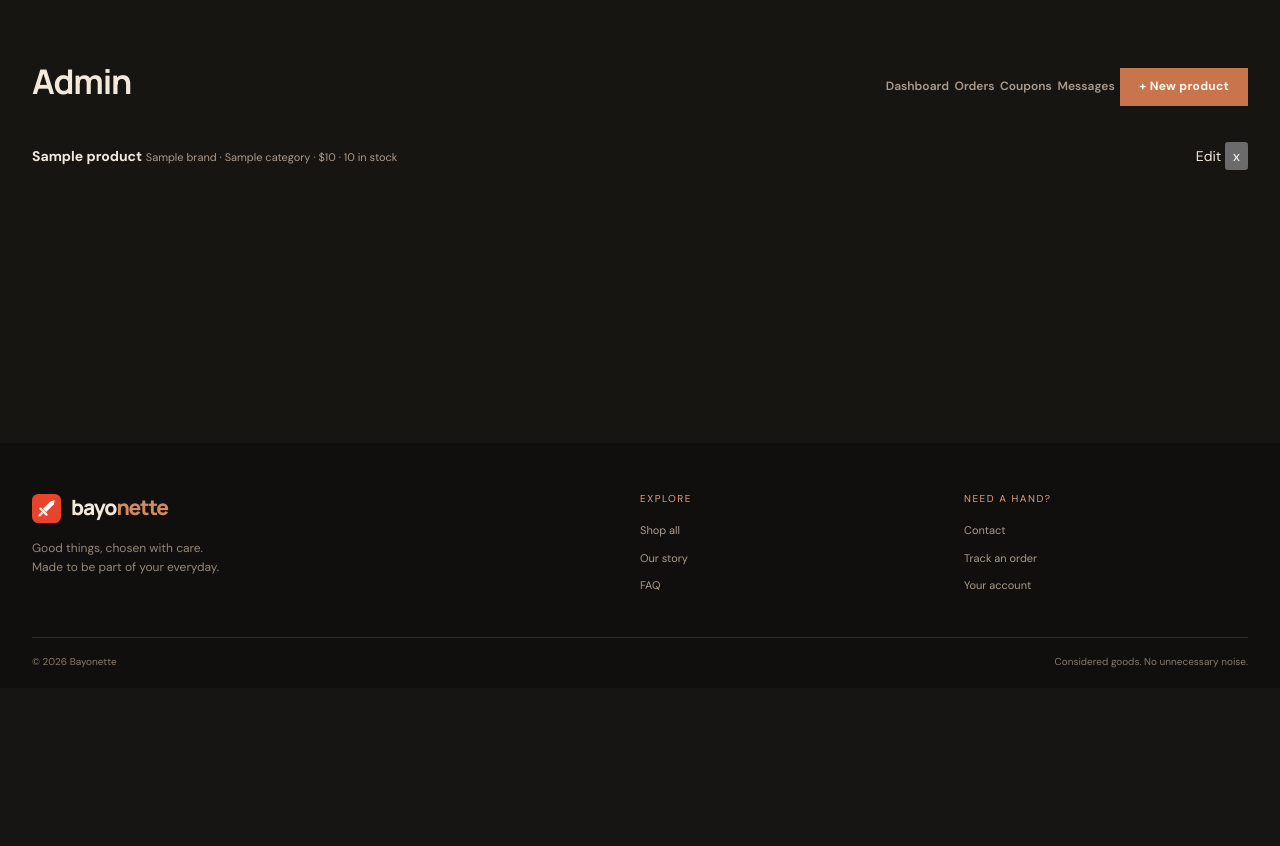
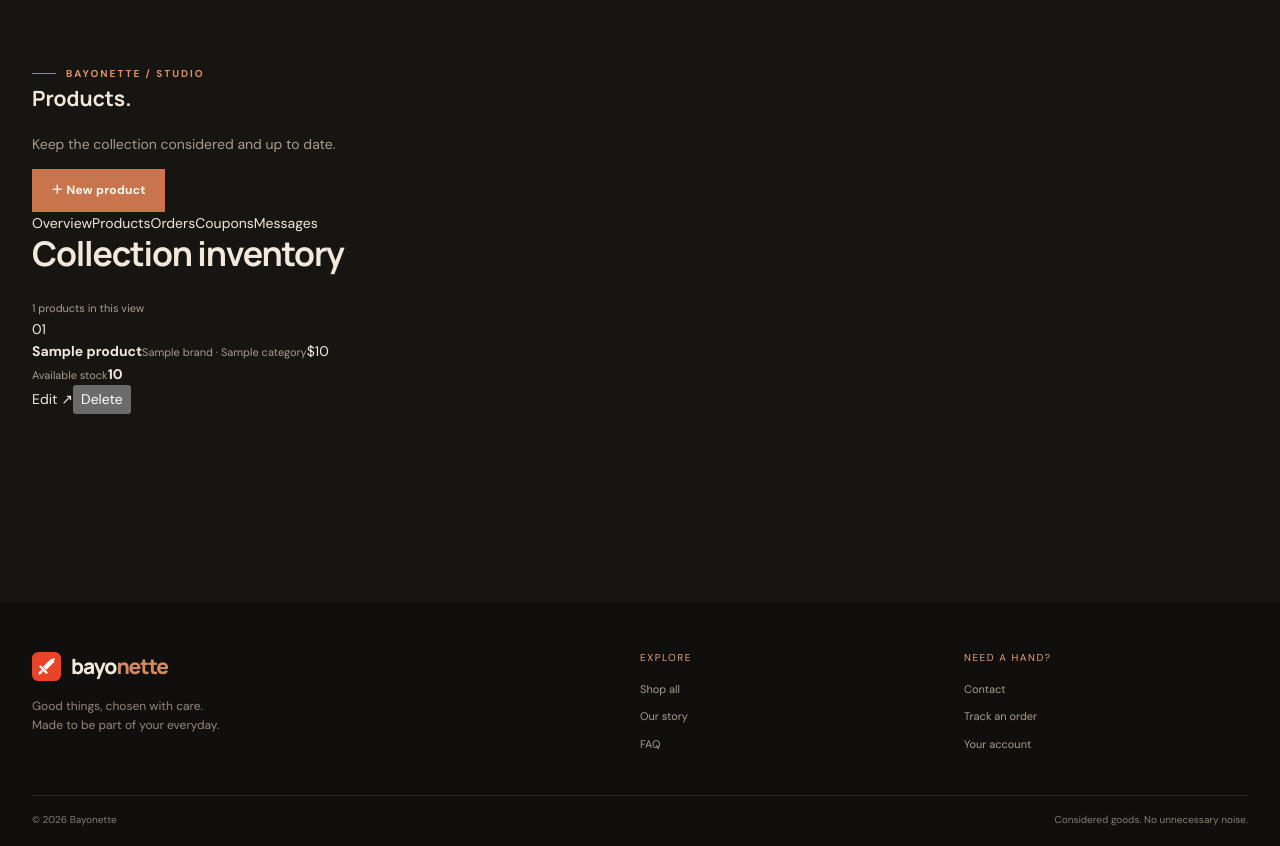
Before and after one commit to PainQisGod/bayonette, a Flask app: template templates/admin.html in a window 1280 px wide. Shown: the part 112-958 px from the top of the page. Before the commit the page ends 780 px from the top, so only its background shows below. Run offline with Flask 3, Linux system fonts and the light colour scheme; the template is opened without the code that fills it: most values are stand-ins (such as "Sample title", 1, 10 or a date in 2020).

Commit message:
Redesign Bayonette product management

```diff
--- a/templates/admin.html
+++ b/templates/admin.html
@@ -1,17 +1,19 @@
 {% extends "base.html" %}
+{% block title %}Products — Bayonette Studio{% endblock %}
 {% block content %}
-<section>
-  <h2>Admin <span><a href="/admin/dashboard">Dashboard</a> <a href="/admin/orders">Orders</a> <a href="/admin/coupons">Coupons</a> <a href="/admin/messages">Messages</a> <a class="btn" href="/admin/new">+ New product</a></span></h2>
-  {% for p in products %}
-  <div class="row">
-    <span><b>{{ p.name }}</b> <small>{{ p.brand }} · {{ p.category }} · ${{ p.price }} · {{ p.stock }} in stock</small></span>
-    <span>
-      <a href="/admin/edit/{{ p.id }}">Edit</a>
-      <form class="inline" method="post" action="/admin/delete/{{ p.id }}" data-confirm="Delete this product?">
-        <button>x</button>
-      </form>
-    </span>
+<section class="studio-page">
+  <div class="studio-heading"><div><span class="eyebrow"><span class="eyebrow-line"></span>Bayonette / Studio</span><h1>Products<span>.</span></h1><p>Keep the collection considered and up to date.</p></div><a class="btn" href="/admin/new">＋ New product</a></div>
+  <div class="studio-nav"><a href="/admin/dashboard">Overview</a><a class="active" href="/admin">Products</a><a href="/admin/orders">Orders</a><a href="/admin/coupons">Coupons</a><a href="/admin/messages">Messages</a></div>
+  <div class="admin-list-heading"><div><h2>Collection inventory</h2><small>{{ products|length }} products in this view</small></div></div>
+  <div class="admin-product-list">
+    {% for p in products %}
+    <article class="admin-product-row">
+      <div class="admin-product-art" style="--product-hue: {{ p.hue }}"><span>{{ "%02d"|format(p.id) }}</span></div>
+      <div class="admin-product-main"><b>{{ p.name }}</b><small>{{ p.brand }} · {{ p.category }}</small><span>${{ p.price }}</span></div>
+      <div class="admin-product-stock"><small>Available stock</small><b class="{% if p.stock == 0 %}stock-empty{% elif p.stock <= 3 %}stock-low{% endif %}">{% if p.stock == 0 %}Sold out{% else %}{{ p.stock }}{% endif %}</b></div>
+      <div class="admin-product-actions"><a href="/admin/edit/{{ p.id }}">Edit ↗</a><form class="inline" method="post" action="/admin/delete/{{ p.id }}" data-confirm="Delete this product?"><button class="text-action danger" type="submit">Delete</button></form></div>
+    </article>
+    {% else %}<div class="admin-empty">No products yet. Add the first item to your collection.</div>{% endfor %}
   </div>
-  {% endfor %}
 </section>
 {% endblock %}
```
